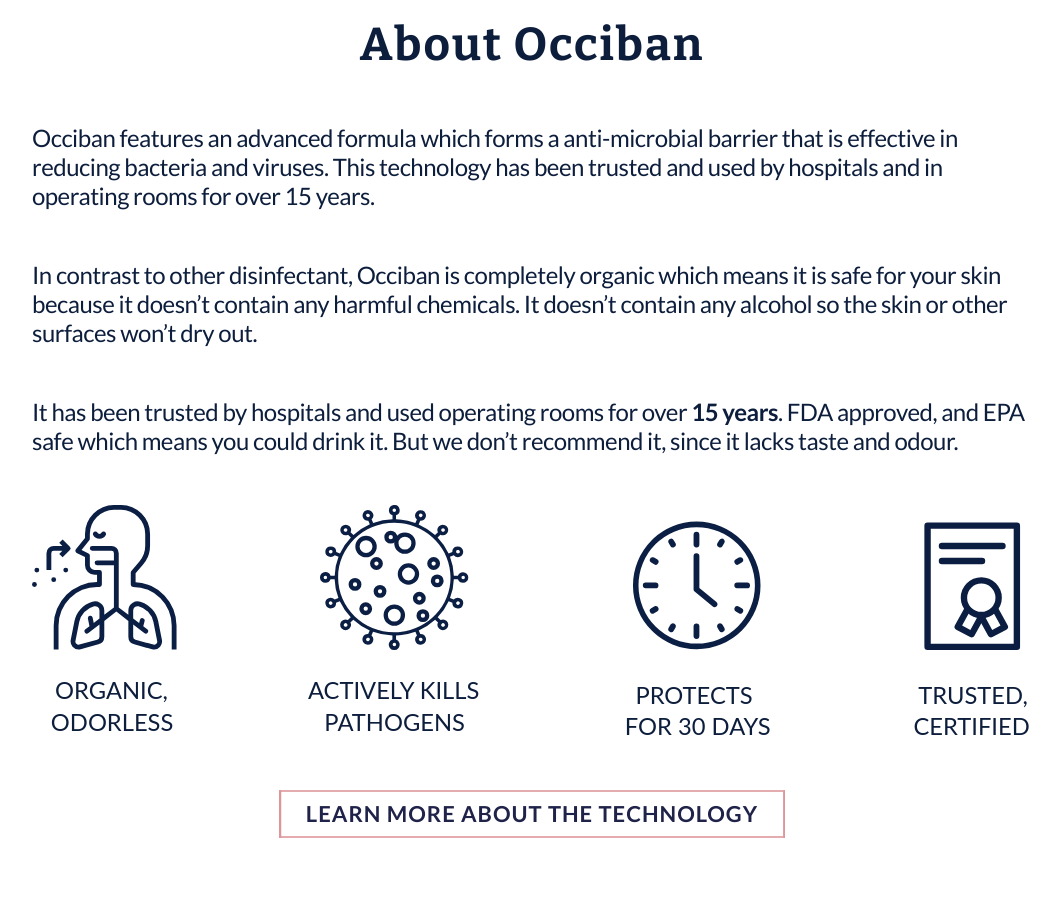
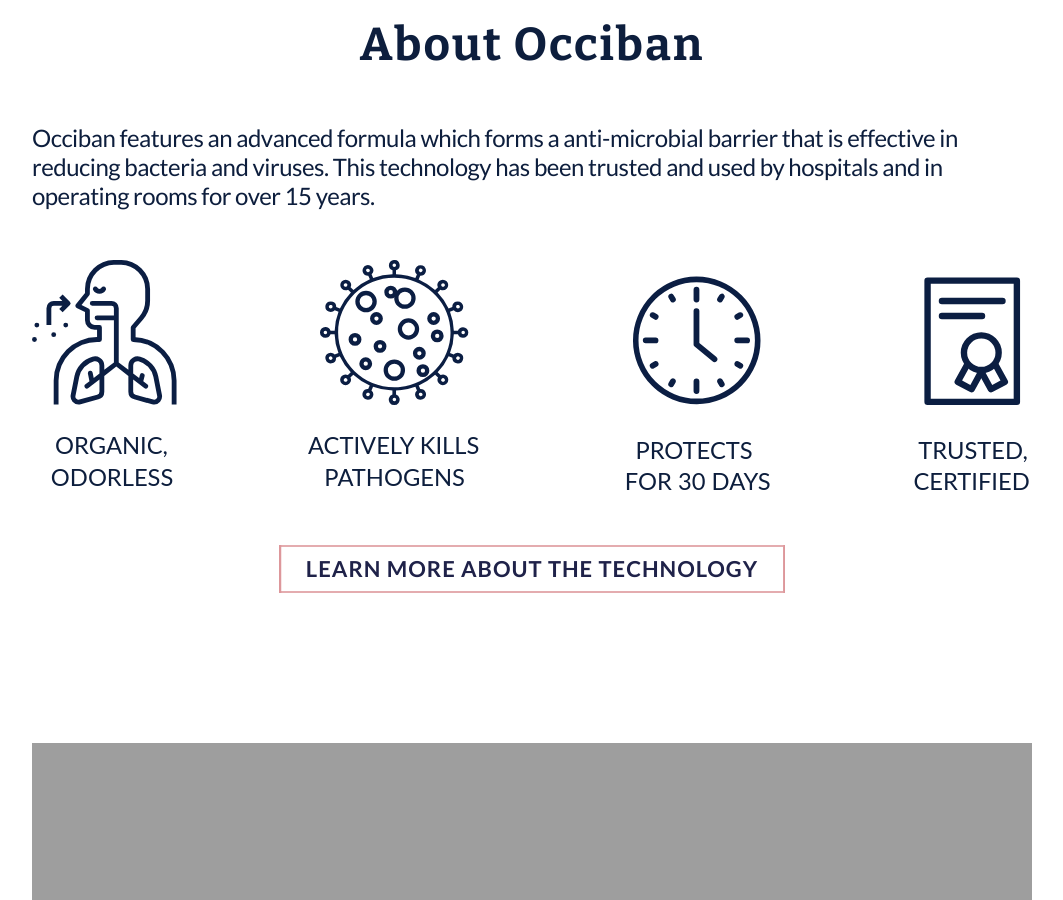
Before and after one commit to occiban/occiban.github.io, a Jekyll site: the page built from index.html, in a window 1280 px wide and 900 px high, scrolled down 1050 px. Shown: the whole window, without its empty margins (108-1171 px from the left). Built offline with Jekyll 4.4.1, drawn with Linux system fonts in a browser that asks for light colours.

Commit message:
Update index.html

```diff
--- a/index.html
+++ b/index.html
@@ -26,14 +26,6 @@
         <div class="two-mid">
           <p class="marg-bottom">
             Occiban features an advanced formula which forms a anti-microbial barrier that is effective in reducing bacteria and viruses. This technology has been trusted and used by hospitals and in operating rooms for over 15 years.
-          </p>
-          <p class="marg-bottom"> In contrast to other disinfectant, Occiban is completely organic which means it is safe for your skin because it doesn’t contain any harmful chemicals.
-            It doesn’t contain any alcohol so the skin or other surfaces won’t dry out.
-          </p>
-          <p class="marg-bottom">
-            It has been trusted by hospitals and used operating rooms for over <strong>15 years</strong>.
-            FDA approved, and EPA safe which means you could drink it.
-            But we don’t recommend it, since it lacks taste and odour.
           </p>
         </div>
         <div class="two-bottom">
```
